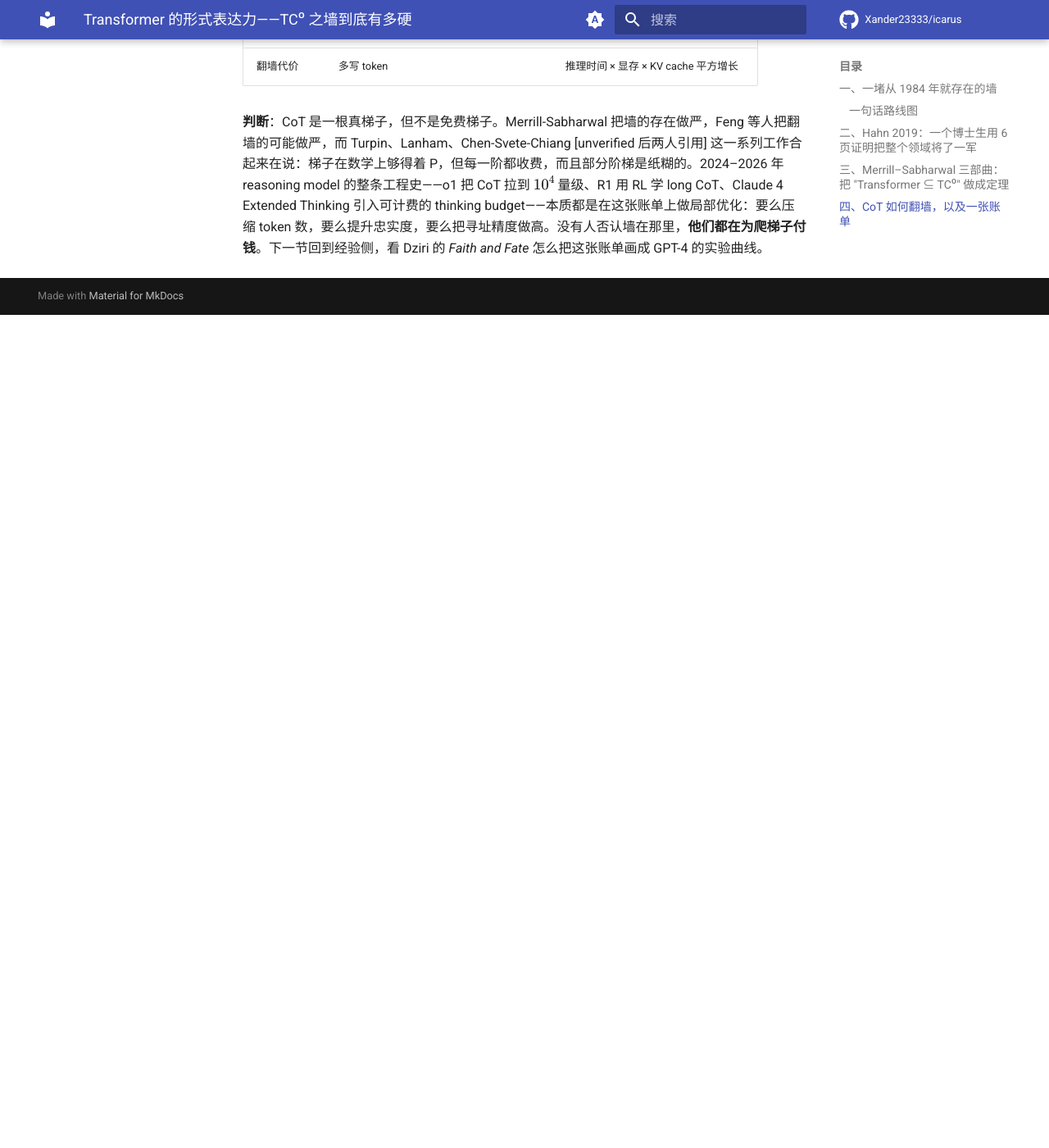
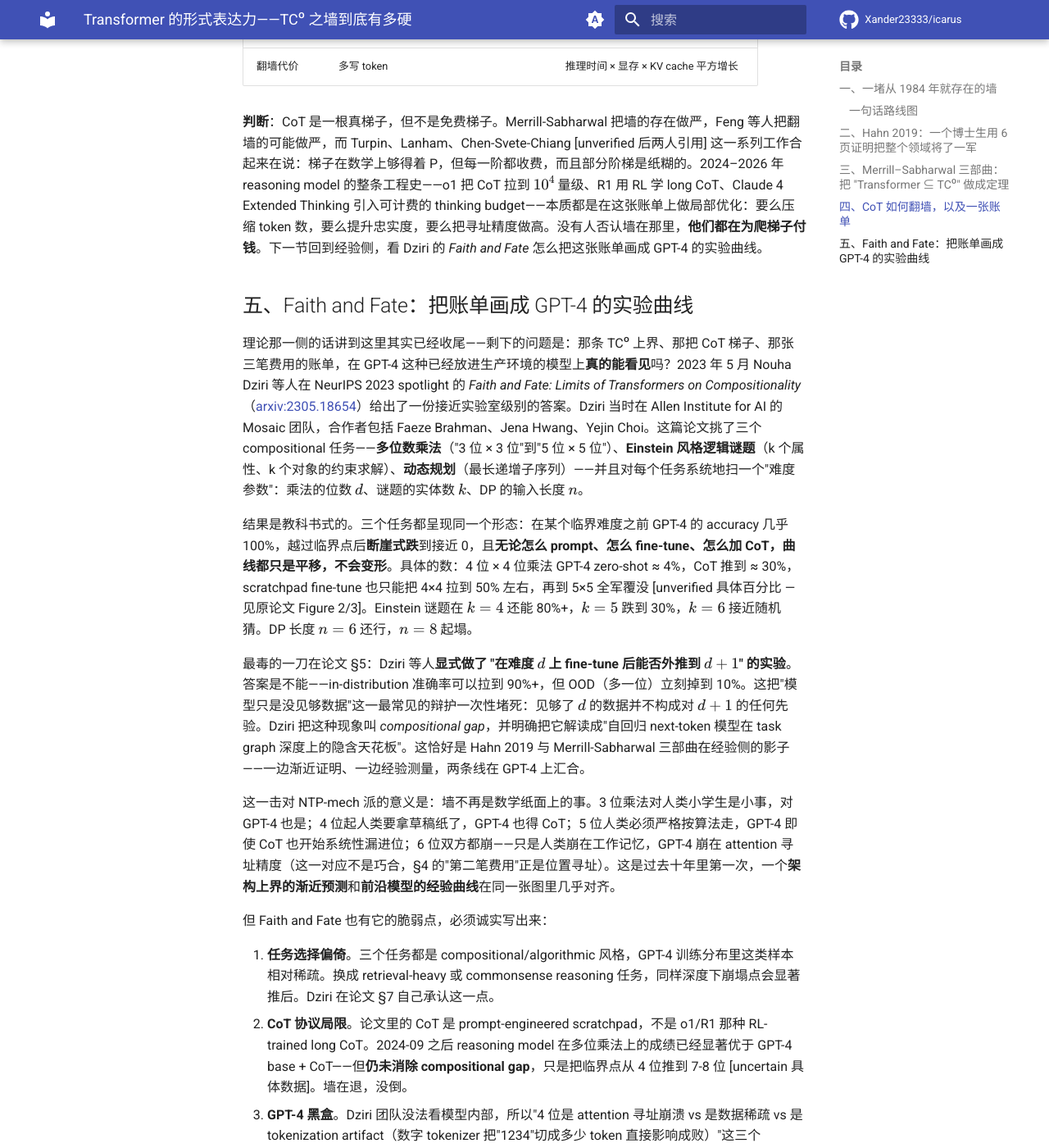
Before and after one commit to Xander23333/icarus, an MkDocs documentation site: the page built from wiki/ntp/samples/N2-the-tc0-wall.md, in a window 1280 px wide and 1400 px high, scrolled down 4764 px. Shown: the whole window at 82% size. Built offline with MkDocs 1.6.1 and Material for MkDocs 9.7.7, drawn with Linux system fonts in a browser that asks for light colours; comment, search, counter and statistics services are not loaded; before the commit the page ends 5148 px from its top, so only the background shows below that; some of the changed text lies outside the part shown.

Commit message:
[NTP-Deepen] 2026-05-27 08:30 UTC continue N2 §5 Faith-and-Fate empirical (+3.0k chars)

```diff
--- a/wiki/ntp/samples/N2-the-tc0-wall.md
+++ b/wiki/ntp/samples/N2-the-tc0-wall.md
@@ -80,4 +80,24 @@
 
 **判断**：CoT 是一根真梯子，但不是免费梯子。Merrill-Sabharwal 把墙的存在做严，Feng 等人把翻墙的可能做严，而 Turpin、Lanham、Chen-Svete-Chiang [unverified 后两人引用] 这一系列工作合起来在说：梯子在数学上够得着 P，但每一阶都收费，而且部分阶梯是纸糊的。2024–2026 年 reasoning model 的整条工程史——o1 把 CoT 拉到 $10^4$ 量级、R1 用 RL 学 long CoT、Claude 4 Extended Thinking 引入可计费的 thinking budget——本质都是在这张账单上做局部优化：要么压缩 token 数，要么提升忠实度，要么把寻址精度做高。没有人否认墙在那里，**他们都在为爬梯子付钱**。下一节回到经验侧，看 Dziri 的 *Faith and Fate* 怎么把这张账单画成 GPT-4 的实验曲线。
 
-<!-- TODO: §5 Faith-and-Fate / Deterministic Horizon 的经验对照；§6 反例：summarized CoT、低精度 softmax、tokenization 的暗门；尾声：墙还在，但门也在。 -->
+## 五、Faith and Fate：把账单画成 GPT-4 的实验曲线
+
+理论那一侧的话讲到这里其实已经收尾——剩下的问题是：那条 TC⁰ 上界、那把 CoT 梯子、那张三笔费用的账单，在 GPT-4 这种已经放进生产环境的模型上**真的能看见**吗？2023 年 5 月 Nouha Dziri 等人在 NeurIPS 2023 spotlight 的 *Faith and Fate: Limits of Transformers on Compositionality*（[arxiv:2305.18654](https://arxiv.org/abs/2305.18654)）给出了一份接近实验室级别的答案。Dziri 当时在 Allen Institute for AI 的 Mosaic 团队，合作者包括 Faeze Brahman、Jena Hwang、Yejin Choi。这篇论文挑了三个 compositional 任务——**多位数乘法**（"3 位 × 3 位"到"5 位 × 5 位"）、**Einstein 风格逻辑谜题**（k 个属性、k 个对象的约束求解）、**动态规划**（最长递增子序列）——并且对每个任务系统地扫一个"难度参数"：乘法的位数 $d$、谜题的实体数 $k$、DP 的输入长度 $n$。
+
+结果是教科书式的。三个任务都呈现同一个形态：在某个临界难度之前 GPT-4 的 accuracy 几乎 100%，越过临界点后**断崖式跌**到接近 0，且**无论怎么 prompt、怎么 fine-tune、怎么加 CoT，曲线都只是平移，不会变形**。具体的数：4 位 × 4 位乘法 GPT-4 zero-shot ≈ 4%，CoT 推到 ≈ 30%，scratchpad fine-tune 也只能把 4×4 拉到 50% 左右，再到 5×5 全军覆没 [unverified 具体百分比 — 见原论文 Figure 2/3]。Einstein 谜题在 $k=4$ 还能 80%+，$k=5$ 跌到 30%，$k=6$ 接近随机猜。DP 长度 $n=6$ 还行，$n=8$ 起塌。
+
+最毒的一刀在论文 §5：Dziri 等人**显式做了 "在难度 $d$ 上 fine-tune 后能否外推到 $d+1$" 的实验**。答案是不能——in-distribution 准确率可以拉到 90%+，但 OOD（多一位）立刻掉到 10%。这把"模型只是没见够数据"这一最常见的辩护一次性堵死：见够了 $d$ 的数据并不构成对 $d+1$ 的任何先验。Dziri 把这种现象叫 *compositional gap*，并明确把它解读成"自回归 next-token 模型在 task graph 深度上的隐含天花板"。这恰好是 Hahn 2019 与 Merrill-Sabharwal 三部曲在经验侧的影子——一边渐近证明、一边经验测量，两条线在 GPT-4 上汇合。
+
+这一击对 NTP-mech 派的意义是：墙不再是数学纸面上的事。3 位乘法对人类小学生是小事，对 GPT-4 也是；4 位起人类要拿草稿纸了，GPT-4 也得 CoT；5 位人类必须严格按算法走，GPT-4 即使 CoT 也开始系统性漏进位；6 位双方都崩——只是人类崩在工作记忆，GPT-4 崩在 attention 寻址精度（这一对应不是巧合，§4 的"第二笔费用"正是位置寻址）。这是过去十年里第一次，一个**架构上界的渐近预测**和**前沿模型的经验曲线**在同一张图里几乎对齐。
+
+但 Faith and Fate 也有它的脆弱点，必须诚实写出来：
+
+1. **任务选择偏倚**。三个任务都是 compositional/algorithmic 风格，GPT-4 训练分布里这类样本相对稀疏。换成 retrieval-heavy 或 commonsense reasoning 任务，同样深度下崩塌点会显著推后。Dziri 在论文 §7 自己承认这一点。
+2. **CoT 协议局限**。论文里的 CoT 是 prompt-engineered scratchpad，不是 o1/R1 那种 RL-trained long CoT。2024-09 之后 reasoning model 在多位乘法上的成绩已经显著优于 GPT-4 base + CoT——但**仍未消除 compositional gap**，只是把临界点从 4 位推到 7-8 位 [uncertain 具体数据]。墙在退，没倒。
+3. **GPT-4 黑盒**。Dziri 团队没法看模型内部，所以"4 位是 attention 寻址崩溃 vs 是数据稀疏 vs 是 tokenization artifact（数字 tokenizer 把"1234"切成多少 token 直接影响成败）"这三个 confound 没有被分离。Singh & Strouse 2024 *Tokenization Counts*（[arxiv:2402.14903](https://arxiv.org/abs/2402.14903)）后来证明数字分词协议对算术准确率有 10–30 pp 的独立影响——这一项 Faith and Fate 当年没控住。
+
+**判断**：Faith and Fate 是 NTP-mech 派经验侧最干净的一发子弹，但它也是最容易被反驳模糊化的一发——因为它的实验设计同时混入了 compositional depth、tokenization、CoT 协议、训练分布四个变量。理论侧（Hahn / Merrill / Feng）说"墙存在且 CoT 是梯子"，经验侧（Dziri）说"在 GPT-4 上看得见且 fine-tune 不能外推"，但要把这两条线**严格对齐到同一个 mech 候选**——比如声称 "GPT-4 在 4 位乘法上的崩塌正是 log-precision TC⁰ 上界的体现"——目前还差一步可控实验。Allen-Zhu *Physics of Language Models Part 3.3*（[arxiv:2407.20311](https://arxiv.org/abs/2407.20311) [unverified 具体 part 编号]）这一系工作正在试图填上这一步：在完全合成的数据 + 受控架构下复现 Dziri 的曲线，并把崩塌点和 attention head 内部寻址误差关联起来。如果这条线能在 2026 内做严，那 Hahn-Merrill-Dziri 三人会在引用网络里被串成一条不可拆的因果链——TC⁰ 之墙就不再只是一个理论 corner case，而是 frontier model 的工程现实。
+
+下一节（§6）回到反例侧：summarized CoT、低精度 softmax+CoT 的 Turing-completeness、tokenization 暗门，这三条 2024–2026 的工作分别从哪些方向把墙的位置又推了一下。
+
+<!-- TODO: §6 反例：summarized CoT、低精度 softmax、tokenization 的暗门；尾声：墙还在，但门也在。 -->
--- a/wiki/ntp/samples/README.md
+++ b/wiki/ntp/samples/README.md
@@ -17,7 +17,7 @@
 | 编号 | 标题 | 状态 |
 |---|---|---|
 | N1 | [这个问题为什么突然变重要了](N1-the-ntp-question.md) | ✅ 首篇 (Xander 亲写) |
-| N2 | [Transformer 的形式表达力——TC⁰ 之墙到底有多硬](N2-the-tc0-wall.md) | 🔨 推进中（§1–§4 / 估计 4500字） |
+| N2 | [Transformer 的形式表达力——TC⁰ 之墙到底有多硬](N2-the-tc0-wall.md) | 🔨 推进中（§1–§5 / 估计 4500字） |
 | N3 | [Reversal Curse / 不忠实 CoT / Faith-and-Fate——三块拼图](N3-three-puzzle-pieces.md) | 🔨 推进中（§1–§5 / 估计 4500字） |
 | N4 | [Pearl 的因果阶梯与 LLM 的天花板](N4-pearl-ladder-and-llm-ceiling.md) | 🔨 推进中（§1–§4 / 估计 4500字） |
 | N5 | [Embodiment 真的不可 tokenize 吗——VLA 路线的隐含赌注](N5-embodiment-and-vla-bet.md) | 🔨 推进中（§1–§2 / 估计 4500字） |
```
Also changed, not shown: 1 other file.
